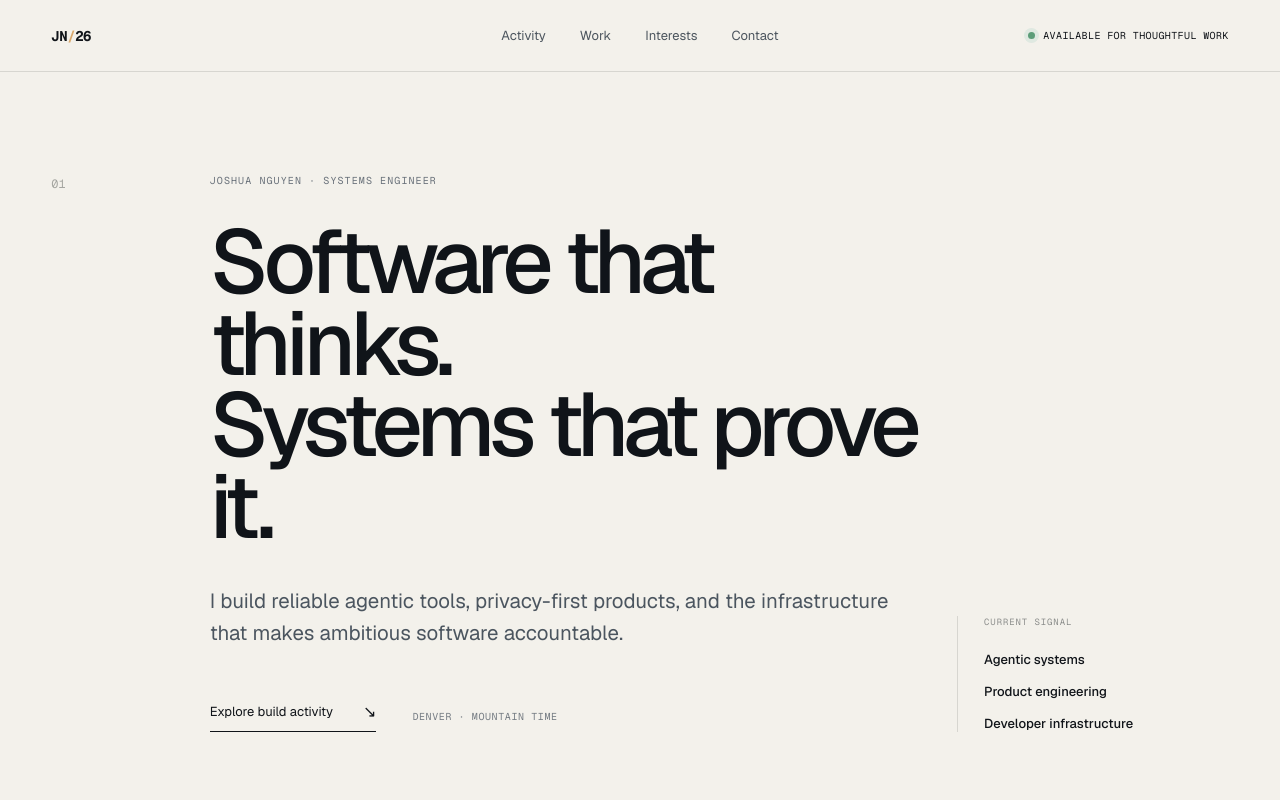
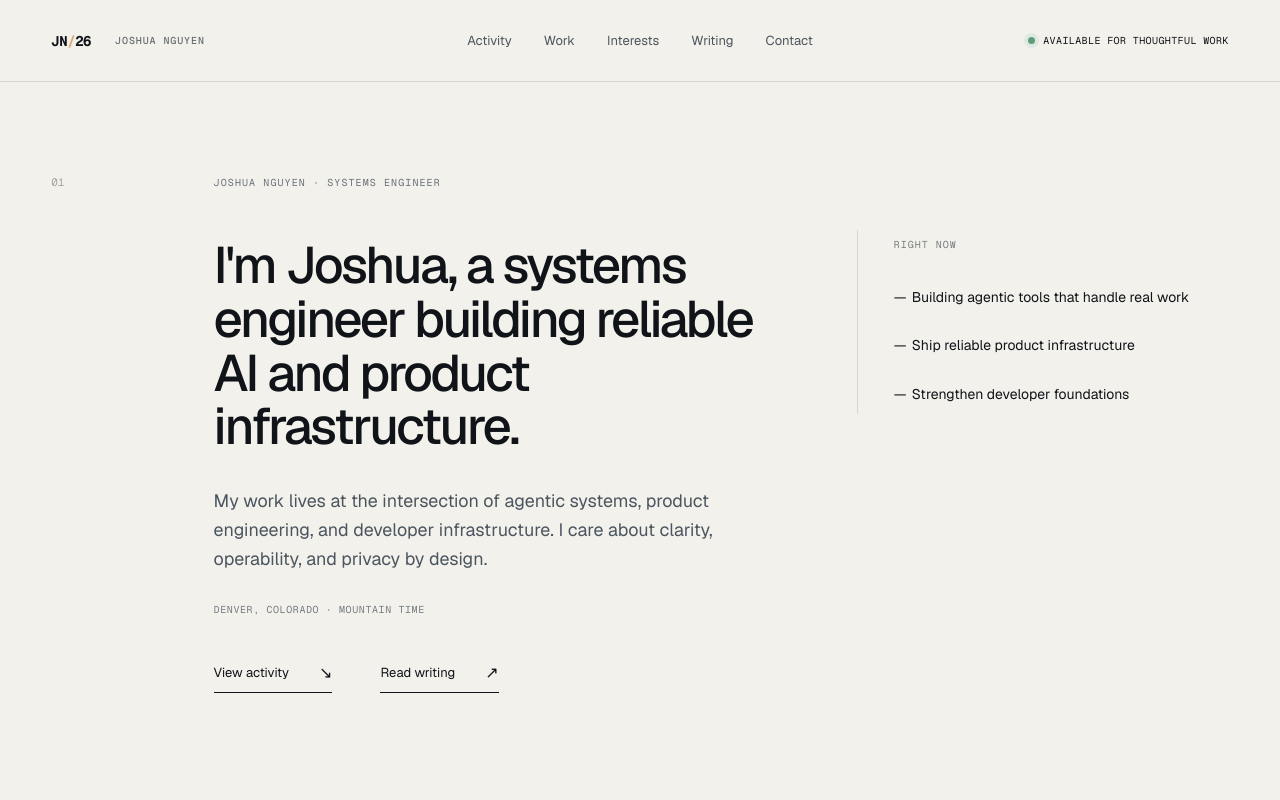
Before and after one commit to JoshuaNguyen123/JoshuaNguyen123.github.io, a Next.js app: page / in a window 1280 px wide. Shown: the top 800 px of the page. Built offline with nearby package versions, Linux system fonts and the light colour scheme; no server answers.

Commit message:
Make portfolio feel more personal

```diff
--- a/app/globals.css
+++ b/app/globals.css
@@ -39,36 +39,41 @@ main { max-width: 100vw; min-width: 0; overflow-x: clip; width: 100vw; }
   border-bottom: 1px solid var(--line);
   display: grid;
   grid-template-columns: 1fr auto 1fr;
-  min-height: 72px;
+  min-height: 82px;
   padding: 0 clamp(20px, 4vw, 64px);
 }
-.wordmark { font-family: var(--font-geist-mono); font-size: 14px; font-weight: 700; letter-spacing: -.03em; }
-.wordmark span { color: var(--warm); }
-.site-header nav { display: flex; gap: 34px; }
+.wordmark { align-items: center; display: flex; gap: 24px; }
+.wordmark-monogram { font-family: var(--font-geist-mono); font-size: 14px; font-weight: 700; letter-spacing: -.03em; }
+.wordmark-monogram span { color: var(--warm); }
+.wordmark-name { color: #656c72; font-family: var(--font-geist-mono); font-size: 10px; font-weight: 500; letter-spacing: .09em; text-transform: uppercase; }
+.site-header nav { display: flex; gap: 32px; }
 .site-header nav a { color: #4c555e; font-size: 13px; }
 .site-header nav a:hover, .site-header nav a:focus-visible { color: var(--ink); }
 .header-status { align-items: center; display: flex; font-family: var(--font-geist-mono); font-size: 10px; gap: 8px; justify-self: end; letter-spacing: .04em; text-transform: uppercase; }
 .header-status i { background: #5d9d79; border-radius: 50%; box-shadow: 0 0 0 4px #dfe9e1; height: 7px; width: 7px; }
 
 .hero {
+  align-items: start;
   display: grid;
-  grid-template-columns: minmax(60px, .35fr) minmax(500px, 1.65fr) minmax(230px, .6fr);
-  min-height: min(720px, calc(100vh - 72px));
-  padding: clamp(80px, 12vh, 150px) clamp(20px, 4vw, 64px) 70px;
+  grid-template-columns: minmax(72px, .32fr) minmax(500px, 1.2fr) minmax(300px, .8fr);
+  min-height: min(720px, calc(100vh - 82px));
+  padding: clamp(88px, 11vh, 124px) clamp(20px, 4vw, 64px) 72px;
 }
-.hero-index { color: #a5a6a1; font-family: var(--font-geist-mono); font-size: 12px; padding-top: 8px; }
+.hero-index { color: #a5a6a1; font-family: var(--font-geist-mono); font-size: 11px; padding-top: 5px; }
 .eyebrow { color: #69717a; font-family: var(--font-geist-mono); font-size: 10px; letter-spacing: .11em; text-transform: uppercase; }
 .hero-copy { min-width: 0; }
-.hero-copy h1 { font-size: clamp(52px, 7vw, 108px); font-weight: 470; letter-spacing: -.065em; line-height: .91; margin: 32px 0 38px; max-width: 1080px; }
-.hero-copy > p { color: #4b555f; font-size: clamp(17px, 1.6vw, 23px); line-height: 1.55; max-width: 680px; }
-.hero-actions { align-items: center; display: flex; gap: 36px; margin-top: 52px; }
-.hero-actions > span { color: #757c83; font-family: var(--font-geist-mono); font-size: 10px; letter-spacing: .06em; text-transform: uppercase; }
+.hero-copy h1 { font-size: clamp(46px, 4vw, 60px); font-weight: 470; letter-spacing: -.048em; line-height: 1.05; margin: 48px 0 32px; max-width: 560px; }
+.hero-copy > p { color: #4b555f; font-size: clamp(16px, 1.4vw, 19px); line-height: 1.62; margin: 0; max-width: 565px; }
+.hero-location { color: #757c83; display: block; font-family: var(--font-geist-mono); font-size: 10px; letter-spacing: .06em; margin-top: 30px; text-transform: uppercase; }
+.hero-actions { align-items: center; display: flex; gap: 48px; margin-top: 46px; }
 .primary-link { align-items: center; border-bottom: 1px solid var(--ink); display: inline-flex; font-size: 13px; gap: 30px; padding: 0 0 9px; }
 .primary-link span { font-size: 16px; transition: transform .2s ease; }
 .primary-link:hover span { transform: translate(3px, 3px); }
-.hero-signal { align-self: end; border-left: 1px solid var(--line); display: flex; flex-direction: column; gap: 15px; padding-left: 26px; }
-.hero-signal span { color: #8b8d8b; font-family: var(--font-geist-mono); font-size: 9px; letter-spacing: .1em; margin-bottom: 8px; text-transform: uppercase; }
-.hero-signal strong { font-size: 13px; font-weight: 480; }
+.hero-now { border-left: 1px solid var(--line); margin: 60px 0 0 34px; padding: 2px 0 10px 36px; }
+.hero-now > span { color: #787e82; font-family: var(--font-geist-mono); font-size: 10px; letter-spacing: .1em; text-transform: uppercase; }
+.hero-now ul { display: flex; flex-direction: column; gap: 28px; list-style: none; margin: 34px 0 0; padding: 0; }
+.hero-now li { font-size: 14px; line-height: 1.45; padding-left: 18px; position: relative; }
+.hero-now li::before { content: "—"; left: 0; position: absolute; }
 
 .activity-section { background: var(--dark); color: #edf1f4; max-width: 100%; min-width: 0; overflow: hidden; padding: clamp(68px, 8vw, 120px) clamp(14px, 4vw, 64px); }
 .activity-dashboard { margin: 0 auto; max-width: 1600px; min-width: 0; transition: opacity .2s ease; width: 100%; }
@@ -170,9 +175,9 @@ button.heatmap-cell:hover, button.heatmap-cell:focus-visible, button.heatmap-cel
 .methodology-grid dt { color: #687682; font-family: var(--font-geist-mono); text-transform: uppercase; }
 .methodology-grid dd { color: #a6b0b8; margin: 0; text-align: right; }
 
-.work-section { padding: clamp(80px, 10vw, 150px) clamp(20px, 4vw, 64px); }
+.work-section { padding: clamp(80px, 10vw, 140px) clamp(20px, 4vw, 64px); }
 .section-heading { display: grid; grid-template-columns: .7fr 2fr; margin-bottom: 70px; }
-.section-heading h2 { font-size: clamp(38px, 5vw, 72px); font-weight: 470; letter-spacing: -.055em; line-height: .98; margin: 0; }
+.section-heading h2 { font-size: clamp(38px, 4.5vw, 66px); font-weight: 470; letter-spacing: -.052em; line-height: 1.02; margin: 0; }
 .work-list { border-top: 1px solid var(--line); }
 .work-list article { align-items: start; border-bottom: 1px solid var(--line); display: grid; gap: 30px; grid-template-columns: .2fr 1.5fr .5fr; padding: 30px 0; }
 .work-list article > span { color: #9a9c98; font-family: var(--font-geist-mono); font-size: 10px; }
@@ -180,7 +185,7 @@ button.heatmap-cell:hover, button.heatmap-cell:focus-visible, button.heatmap-cel
 .work-list p { color: #69717a; font-size: 13px; line-height: 1.6; margin: 0; max-width: 600px; }
 .work-list strong { color: #7c8287; font-family: var(--font-geist-mono); font-size: 9px; font-weight: 500; justify-self: end; letter-spacing: .06em; text-transform: uppercase; }
 
-.interests-section { background: #ebe8e1; padding: clamp(80px, 10vw, 150px) clamp(20px, 4vw, 64px); }
+.interests-section { background: #ebe8e1; padding: clamp(80px, 10vw, 140px) clamp(20px, 4vw, 64px); }
 .interest-grid { border-left: 1px solid var(--line); border-top: 1px solid var(--line); display: grid; grid-template-columns: repeat(3, 1fr); }
 .interest-grid article { border-bottom: 1px solid var(--line); border-right: 1px solid var(--line); min-height: 220px; padding: 26px; }
 .interest-grid article > span { color: #9a9c98; font-family: var(--font-geist-mono); font-size: 9px; }
@@ -211,24 +216,24 @@ button.heatmap-cell:hover, button.heatmap-cell:focus-visible, button.heatmap-cel
 .blog-article > article h2 { font-size: 30px; margin-top: 2em; }
 .blog-article > article a { text-decoration: underline; }
 
-.contact-section { background: #dedcd5; padding: clamp(80px, 10vw, 150px) clamp(20px, 4vw, 64px); }
-.contact-section h2 { font-size: clamp(48px, 7vw, 100px); font-weight: 470; letter-spacing: -.065em; line-height: .92; margin: 34px 0; }
+.contact-section { background: #dedcd5; padding: clamp(80px, 10vw, 140px) clamp(20px, 4vw, 64px); }
+.contact-section h2 { font-size: clamp(48px, 6vw, 86px); font-weight: 470; letter-spacing: -.06em; line-height: .96; margin: 34px 0; }
 .contact-section p { color: #626a71; font-size: 16px; line-height: 1.6; max-width: 590px; }
 .contact-section a { border-bottom: 1px solid #343a3f; display: inline-flex; font-size: 13px; gap: 70px; margin-top: 34px; padding-bottom: 8px; }
 footer { align-items: center; background: #dedcd5; border-top: 1px solid #c8c6c0; color: #7d807e; display: flex; font-family: var(--font-geist-mono); font-size: 9px; justify-content: space-between; letter-spacing: .05em; padding: 25px clamp(20px, 4vw, 64px); text-transform: uppercase; }
 
 @media (max-width: 1000px) {
   .site-header { grid-template-columns: 1fr auto; }.site-header nav { display: none; }
-  .hero { grid-template-columns: 55px 1fr; }.hero-signal { display: none; }
+  .hero { grid-template-columns: 55px 1fr; }.hero-now { border-left: 0; border-top: 1px solid var(--line); grid-column: 2; margin: 58px 0 0; padding: 30px 0 0; }.hero-now ul { display: grid; gap: 18px; grid-template-columns: repeat(3, 1fr); }
   .activity-workspace { grid-template-columns: minmax(0, 1fr); }.day-detail { position: static; }
   .summary-grid { grid-template-columns: repeat(3, 1fr); }.summary-metric:nth-child(3n) { border-right: 0; }.summary-metric { border-bottom: 1px solid var(--dark-line); }.summary-metric:last-child { border-bottom: 0; }
   .methodology-grid { grid-template-columns: repeat(2, 1fr); }
 }
 
 @media (max-width: 680px) {
-  .site-header { min-height: 62px; }.header-status { font-size: 0; }.header-status i { margin-right: 2px; }
-  .hero { display: block; max-width: 100vw; min-height: auto; overflow: hidden; padding-bottom: 86px; padding-top: 78px; width: 100vw; }.hero-index { display: none; }
-  .hero-copy { max-width: calc(100vw - 40px); width: calc(100vw - 40px); }.hero-copy h1 { font-size: clamp(42px, 12vw, 52px); letter-spacing: -.055em; margin-top: 26px; max-width: calc(100vw - 40px); overflow-wrap: anywhere; }.hero-copy > p { font-size: 16px; max-width: calc(100vw - 40px); overflow-wrap: anywhere; }.hero-actions { align-items: flex-start; flex-direction: column; gap: 22px; }
+  .site-header { min-height: 66px; }.wordmark { gap: 14px; }.wordmark-name { font-size: 8px; }.header-status { font-size: 0; }.header-status i { margin-right: 2px; }
+  .hero { display: block; max-width: 100vw; min-height: auto; overflow: hidden; padding-bottom: 86px; padding-top: 72px; width: 100vw; }.hero-index { display: none; }
+  .hero-copy { max-width: calc(100vw - 40px); width: calc(100vw - 40px); }.hero-copy h1 { font-size: clamp(40px, 11.5vw, 50px); letter-spacing: -.052em; line-height: 1.02; margin-top: 34px; max-width: calc(100vw - 40px); overflow-wrap: break-word; }.hero-copy > p { font-size: 16px; max-width: calc(100vw - 40px); overflow-wrap: break-word; }.hero-actions { align-items: flex-start; flex-direction: column; gap: 22px; margin-top: 36px; }.hero-now { margin-top: 54px; }.hero-now ul { display: flex; gap: 18px; }
   .activity-section { max-width: 100vw; padding-left: 10px; padding-right: 10px; width: 100vw; }
   .activity-dashboard, .activity-toolbar { max-width: calc(100vw - 20px); width: calc(100vw - 20px); }.activity-toolbar { align-items: flex-start; flex-direction: column; gap: 24px; }.activity-toolbar h2 { font-size: 38px; }.activity-toolbar p { max-width: calc(100vw - 20px); }.year-selector { align-self: stretch; }.year-selector button { flex: 1; }
   .summary-grid { grid-template-columns: repeat(2, 1fr); }.summary-metric:nth-child(n) { border-bottom: 1px solid var(--dark-line); border-right: 1px solid var(--dark-line); padding-left: 12px; }.summary-metric:nth-child(even) { border-right: 0; }.summary-metric:last-child { border-bottom: 0; }
--- a/app/page.tsx
+++ b/app/page.tsx
@@ -32,12 +32,14 @@ export default function Home() {
     <main>
       <header className="site-header">
         <a className="wordmark" href="#top" aria-label="Joshua Nguyen home">
-          JN<span>/</span>26
+          <span className="wordmark-monogram">JN<span>/</span>26</span>
+          <span className="wordmark-name">Joshua Nguyen</span>
         </a>
         <nav aria-label="Primary navigation">
           <a href="#activity">Activity</a>
           <a href="#work">Work</a>
           <a href="#interests">Interests</a>
+          <Link href="/blog/">Writing</Link>
           <a href="#contact">Contact</a>
         </nav>
         <span className="header-status"><i /> Available for thoughtful work</span>
@@ -47,22 +49,26 @@ export default function Home() {
         <div className="hero-index" aria-hidden="true">01</div>
         <div className="hero-copy">
           <span className="eyebrow">Joshua Nguyen · Systems engineer</span>
-          <h1>Software that thinks.<br />Systems that prove it.</h1>
+          <h1>I&apos;m Joshua, a systems engineer building reliable AI and product infrastructure.</h1>
           <p>
-            I build reliable agentic tools, privacy-first products, and the
-            infrastructure that makes ambitious software accountable.
+            My work lives at the intersection of agentic systems, product
+            engineering, and developer infrastructure. I care about clarity,
+            operability, and privacy by design.
           </p>
+          <span className="hero-location">Denver, Colorado · Mountain Time</span>
           <div className="hero-actions">
-            <a className="primary-link" href="#activity">Explore build activity <span>↘</span></a>
-            <span>Denver · Mountain Time</span>
+            <a className="primary-link" href="#activity">View activity <span>↘</span></a>
+            <Link className="primary-link" href="/blog/">Read writing <span>↗</span></Link>
           </div>
         </div>
-        <div className="hero-signal" aria-label="Current focus areas">
-          <span>Current signal</span>
-          <strong>Agentic systems</strong>
-          <strong>Product engineering</strong>
-          <strong>Developer infrastructure</strong>
-        </div>
+        <aside className="hero-now" aria-label="What Joshua is focused on right now">
+          <span>Right now</span>
+          <ul>
+            <li>Building agentic tools that handle real work</li>
+            <li>Ship reliable product infrastructure</li>
+            <li>Strengthen developer foundations</li>
+          </ul>
+        </aside>
       </section>
 
       <section className="activity-section" id="activity">
@@ -71,23 +77,23 @@ export default function Home() {
 
       <section className="work-section" id="work">
         <div className="section-heading">
-          <span className="eyebrow">Selected systems / 03</span>
-          <h2>Work built around<br />clear proof boundaries.</h2>
+          <span className="eyebrow">Selected work / 03</span>
+          <h2>A few kinds of problems<br />I keep coming back to.</h2>
         </div>
         <div className="work-list">
           <article>
             <span>01</span>
-            <div><h3>Agentic research systems</h3><p>Resumable workflows, bounded tool access, source receipts, and observable completion.</p></div>
+            <div><h3>Making agents easier to trust</h3><p>Resumable workflows, bounded tool access, source receipts, and completion you can actually inspect.</p></div>
             <strong>AI / Knowledge</strong>
           </article>
           <article>
             <span>02</span>
-            <div><h3>Private product infrastructure</h3><p>Native-first experiences with explicit privacy contracts and testable service boundaries.</p></div>
+            <div><h3>Building private products for real relationships</h3><p>Native-first experiences with explicit privacy contracts and service boundaries that hold up.</p></div>
             <strong>Product / Systems</strong>
           </article>
           <article>
             <span>03</span>
-            <div><h3>Applied automation</h3><p>Operational data pipelines, intelligence digests, and dashboards designed for action.</p></div>
+            <div><h3>Automating the repetitive parts</h3><p>Operational data pipelines, intelligence digests, and dashboards that turn repeated work into a useful habit.</p></div>
             <strong>Data / Automation</strong>
           </article>
         </div>
@@ -96,7 +102,7 @@ export default function Home() {
       <section className="interests-section" id="interests">
         <div className="section-heading">
           <span className="eyebrow">Interests & writing / 04</span>
-          <h2>Questions worth<br />staying with.</h2>
+          <h2>What I&apos;m learning<br />and writing about.</h2>
         </div>
         <div className="interest-grid">
           {interests.map(([title, description], index) => (
@@ -125,15 +131,15 @@ export default function Home() {
       </section>
 
       <section className="contact-section" id="contact">
-        <span className="eyebrow">Start a conversation / 05</span>
-        <h2>Complex problem.<br />Clear next move.</h2>
-        <p>Interested in reliable AI systems, applied automation, or ambitious product engineering? Let&apos;s compare notes.</p>
-        <a href="https://github.com/JoshuaNguyen123">Find Joshua on GitHub <span>↗</span></a>
+        <span className="eyebrow">Say hello / 05</span>
+        <h2>Want to compare notes?</h2>
+        <p>If you&apos;re thinking about reliable AI systems, applied automation, or thoughtful product engineering, I&apos;d enjoy hearing what you&apos;re working on.</p>
+        <a href="https://github.com/JoshuaNguyen123">Find me on GitHub <span>↗</span></a>
       </section>
 
       <footer>
         <span>© {new Date().getFullYear()} Josh N.</span>
-        <span>Designed as an observable system.</span>
+        <span>A small window into what I&apos;m building.</span>
       </footer>
     </main>
   );
```
Also changed, not shown: 1 other file (tests, documents, lock files or other folders).
